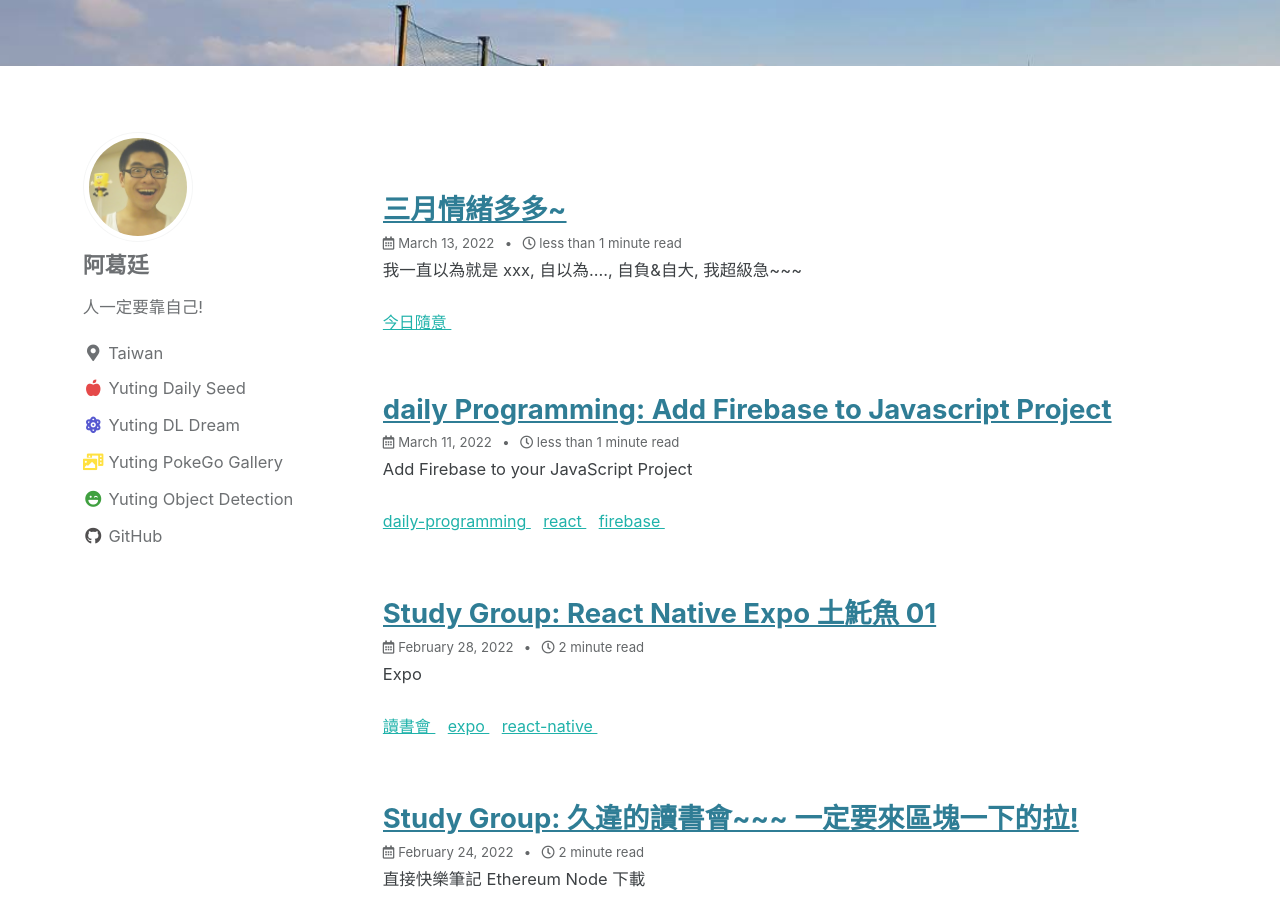
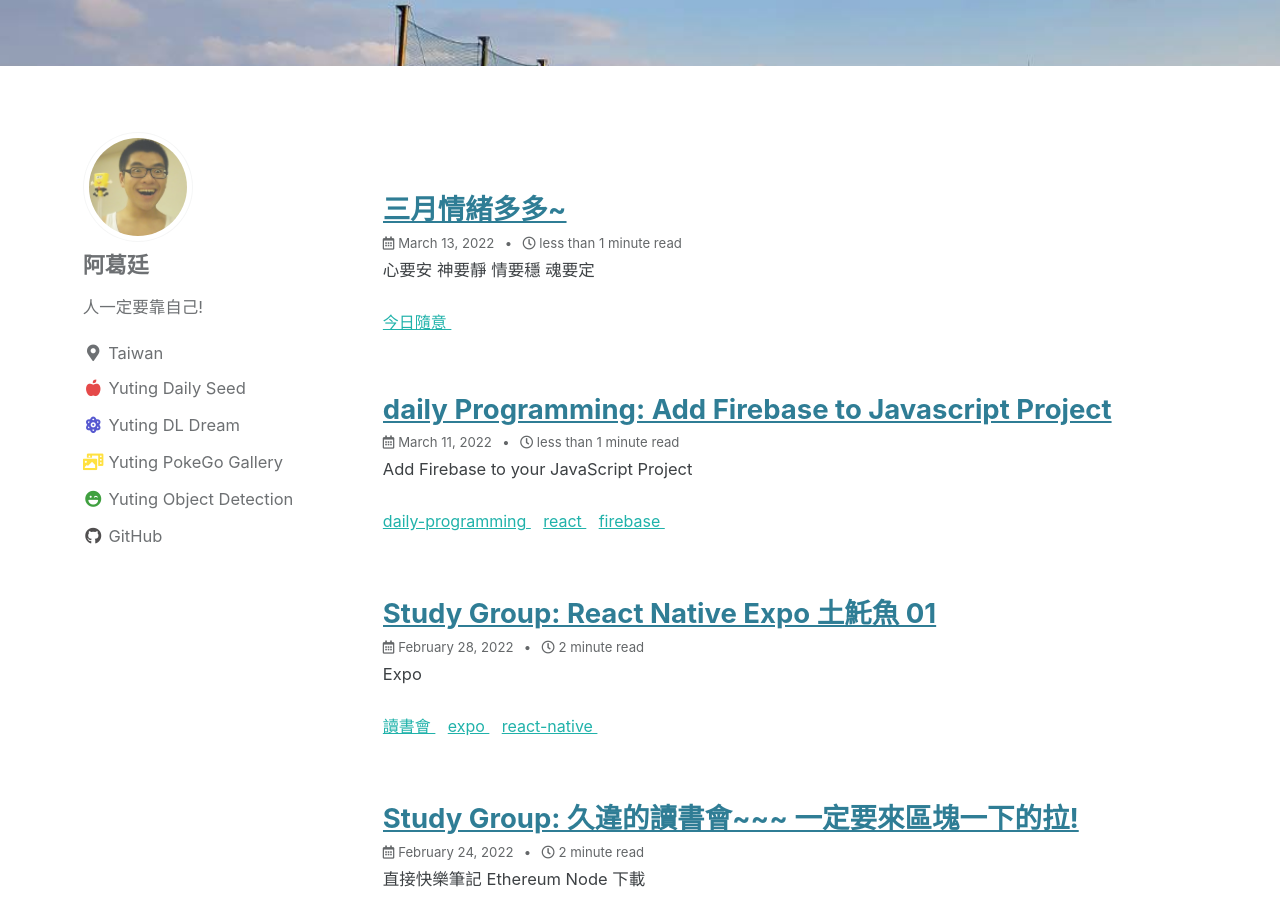
Before and after one commit to yuting3656/yutingblog, a Jekyll site: the page built from index.html, in a window 1280 px wide and 900 px high, scrolled down 354 px. Built offline with Jekyll 4.4.1, drawn with Linux system fonts in a browser that asks for light colours; cached includes are drawn as plain includes; the list of posts is cut into pages by our own code.

Commit message:
[updaet]

```diff
--- a/_posts/diary/2022/2022-03-13-current-status.md
+++ b/_posts/diary/2022/2022-03-13-current-status.md
@@ -3,9 +3,9 @@ layout: "single"
 title: '三月情緒多多~ '
 permalink: 'diary/:year-:month-:day'
 tags: 今日隨意
-excerpt: "我一直以為就是 xxx, 自以為...., 自負&自大, 我超級急~~~"
+excerpt: "心要安 神要靜 情要穩 魂要定"
 header:
-  overlay_image: https://i.imgur.com/BYWTYcE.jpg
+  overlay_image: https://i.imgur.com/zg62XBB.jpg
 ---
 
 
```
